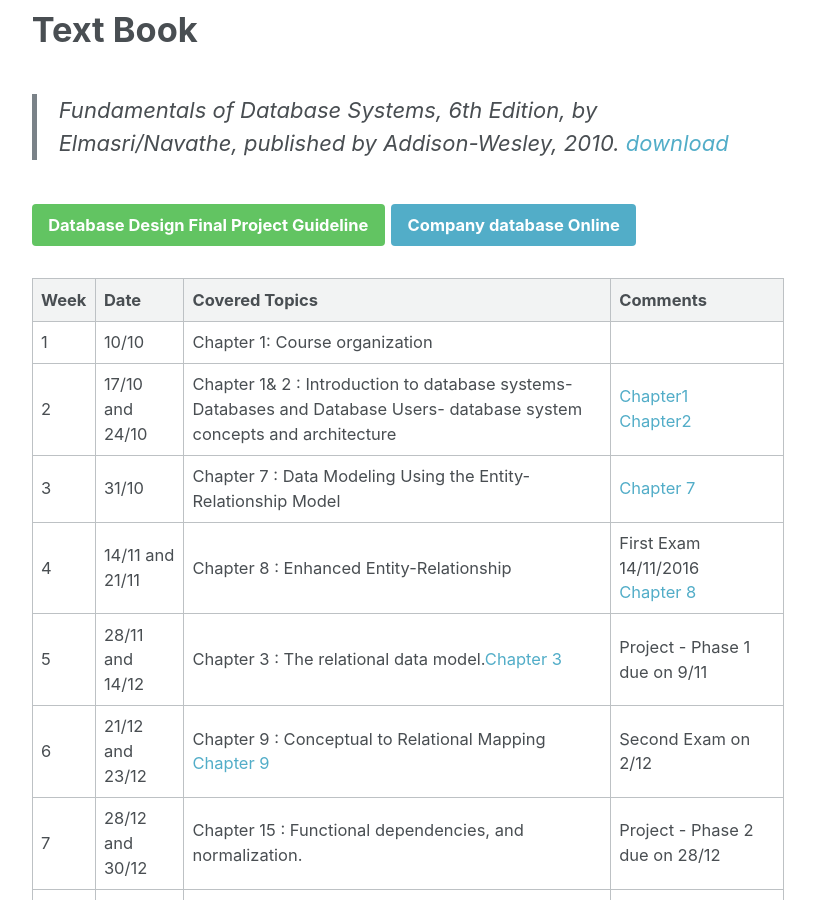
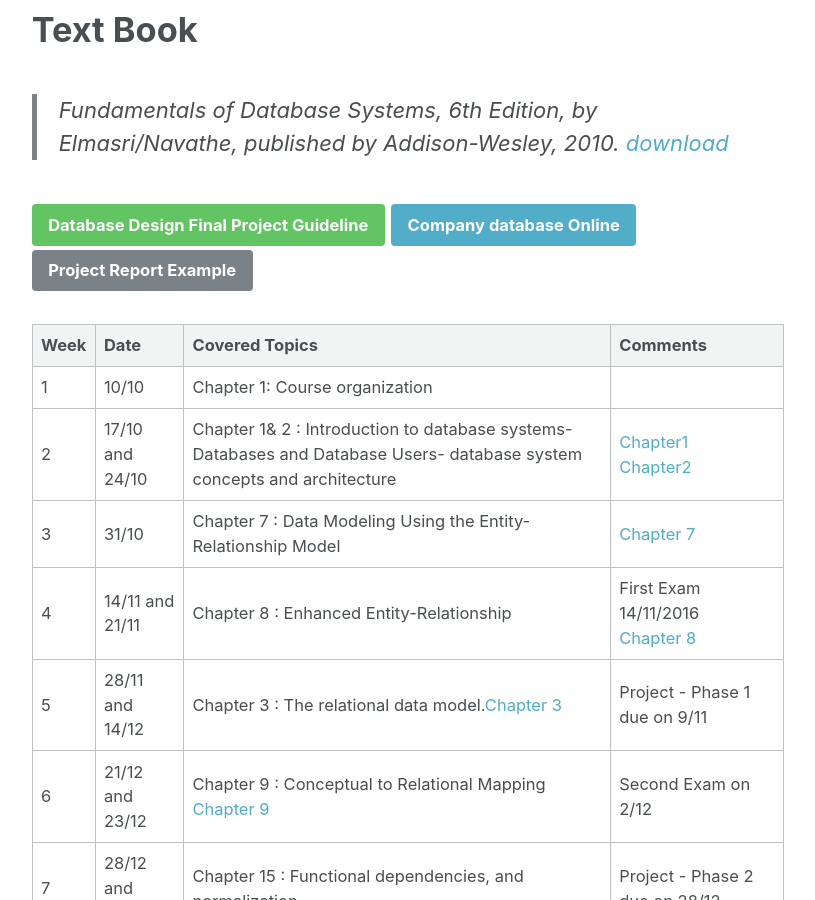
Before and after one commit to alaidi/alaidi.github.io, a Jekyll site: the page built from _posts/courses/2016-2017/2016-9-25-Database.markdown, in a window 1280 px wide and 900 px high, scrolled down 450 px. Shown: the whole window, without its empty margins (258-1073 px from the left). Built offline with Jekyll 4.4.1, drawn with Linux system fonts in a browser that asks for light colours; comment, search, counter and statistics services are not loaded.

Commit message:
add project sample

```diff
--- a/_posts/courses/2016-2017/2016-9-25-Database.markdown
+++ b/_posts/courses/2016-2017/2016-9-25-Database.markdown
@@ -17,6 +17,7 @@ header:
 
 <a class="btn btn--success" href="2016/DatabaseDesignFinalProject.pdf">Database Design Final Project Guideline</a>
 <a class="btn btn--info" href="/compaysql">Company database Online </a>
+<a class="btn btn-warning" href="/download/2016-2017/database/ProjectReportExample.pdf">Project Report Example</a>
 
 
 {:.table .table-striped .table-bordered .table-hover .table-condensed'}
```
Also changed, not shown: 1 other file.
